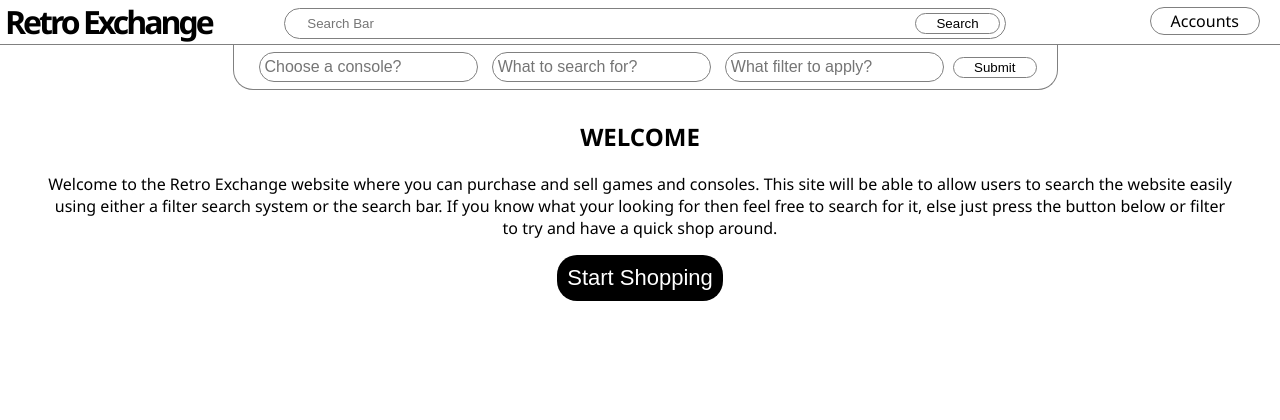
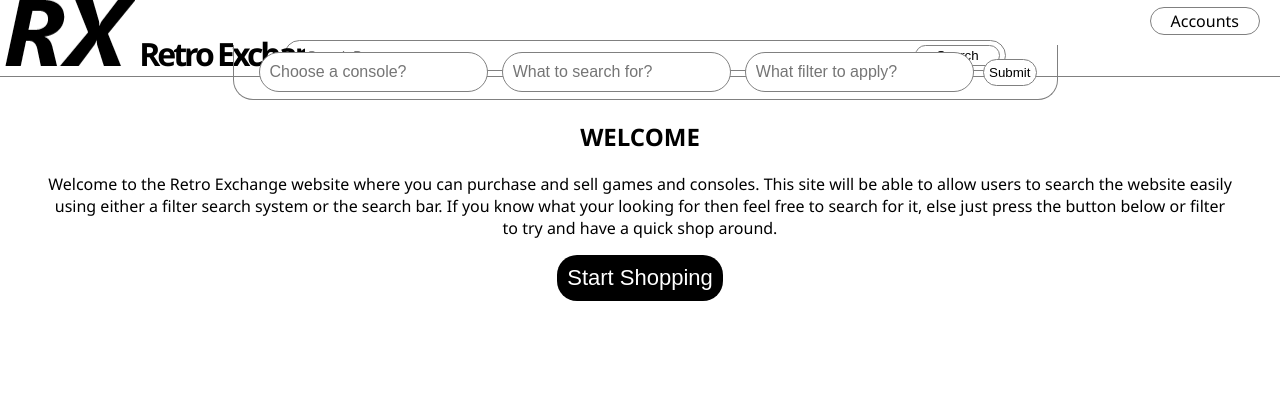
Before and after one commit to Code-Institute-Submissions/roy-finch-full-website-dev_NovResub, a Django app: page / in a window 1280 px wide. Shown: the top 420 px of the page. Run offline with Django 3.2, Linux system fonts and the light colour scheme.

Commit message:
added the images, and altered a few different features like the filter tab by changing the padding to suit the placement.

```diff
--- a/retro_exchange/settings.py
+++ b/retro_exchange/settings.py
@@ -154,6 +154,10 @@ USE_TZ = True
 # https://docs.djangoproject.com/en/3.2/howto/static-files/
 
 STATIC_URL = '/static/'
+STATICFILES_DIRS = (os.path.join(BASE_DIR, 'static'),)
+
+MEDIA_URL = '/media/'
+MEDIA_ROOT = os.path.join(BASE_DIR, 'media')
 
 # Default primary key field type
 # https://docs.djangoproject.com/en/3.2/ref/settings/#default-auto-field
--- a/templates/base.html
+++ b/templates/base.html
@@ -8,6 +8,8 @@
         <meta http-equiv="X-UA-Compatible" content="IE=edge">
         <meta name="viewport" content="width=device-width, initial-scale=1.0">
     {% endblock %}
+
+    <link ref="icon" href="{{ MEDIA_URL }}r_e_logo.png"/>
 
     {% block corecss %}
         <style>
@@ -108,6 +110,9 @@
             .p-5 {
                 padding: 5px;
             }
+            .p-10 {
+                padding: 10px;
+            }
             .m-5 {
                 margin: 5px;
             }
@@ -150,6 +155,7 @@
 <body>
     <div class="top-bar">
         <div class="inline left">
+            <img src="{{ MEDIA_URL }}r_e_logo.png">
             <h1 class="logo-text inline">Retro Exchange</h1>
         </div>
         <div class="inline right dropdown">
@@ -171,14 +177,14 @@
 
     <div class="nav-bar">
         <form class="center half-upper-border" method="GET" action="">
-            <input class="border large-text p-5 m-5" placeholder="Choose a console?" class="no-default filter" name="c" list="console"/>
+            <input class="border large-text p-10 m-5" placeholder="Choose a console?" class="no-default filter" name="c" list="console"/>
             <datalist id="console">
                 <option value="No Specific Console"/>
                 <option value="Nintendo 64"/>
                 <option value="NES"/>
                 <option value="SNES"/>
             </datalist>
-            <input class="border large-text p-5 m-5" placeholder="What to search for?" class="no-default filter" name="q" list="search-for"/>
+            <input class="border large-text p-10 m-5" placeholder="What to search for?" class="no-default filter" name="q" list="search-for"/>
             <datalist id="search-for">
                 <option value="Consoles"/>
                 <option value="Games"/>
@@ -186,7 +192,7 @@
                 <option value="Bundles"/>
                 <option value="All"/>
             </datalist>
-            <input class="border large-text p-5 m-5" placeholder="What filter to apply?" class="no-default filter" name="f" list="filter"/>
+            <input class="border large-text p-10 m-5" placeholder="What filter to apply?" class="no-default filter" name="f" list="filter"/>
             <datalist id="filter">
                 <option value="A-Z"/>
                 <option value="Z-A"/>
@@ -194,7 +200,7 @@
                 <option value="Decending Price"/>
                 <option value="Rating"/>
             </datalist>
-            <button class="border" type="submit">
+            <button class="border p-5" type="submit">
                 Submit
             </button>
         </form>
```
Also changed, not shown: media/r_e_logo.png (added).
